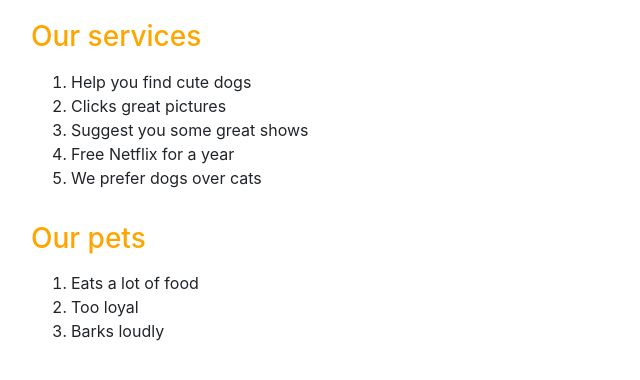
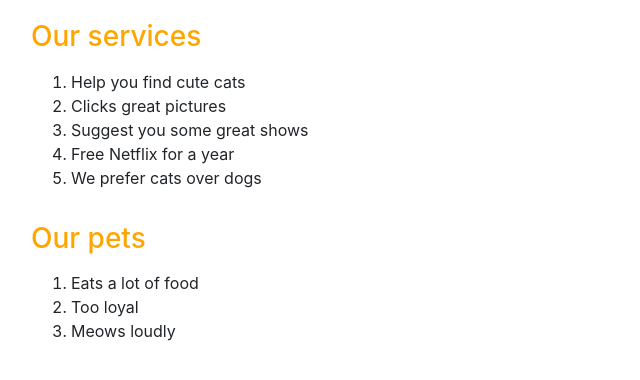
Before and after one commit to CSI-DJSCE/GitHub-workshop, a plain HTML site: page Index.html in a window 1280 px wide. Shown: the part 248-628 px from the top of the page, 54-694 px from the left. Drawn offline with nearby package versions, Linux system fonts and the light colour scheme.

Commit message:
Cats cute

```diff
--- a/Index.html
+++ b/Index.html
@@ -21,11 +21,11 @@
             <div class="col-md-12 pt-5">
                 <h3>Our services</h3>
                 <ol class="pt-2">
-                    <li>Help you find cute dogs</li>
+                    <li>Help you find cute cats</li>
                     <li>Clicks great pictures</li>
                     <li>Suggest you some great shows</li>
                     <li>Free Netflix for a year</li>
-                    <li>We prefer dogs over cats</li>
+                    <li>We prefer cats over dogs</li>
                 </ol>
             </div>
             <div class="col-md-12 pt-3">
@@ -33,7 +33,7 @@
                 <ol class="pt-2">
                     <li>Eats a lot of food</li>
                     <li>Too loyal</li>
-                    <li>Barks loudly</li>
+                    <li>Meows loudly</li>
                 </ol>
             </div>
         </div>
```
